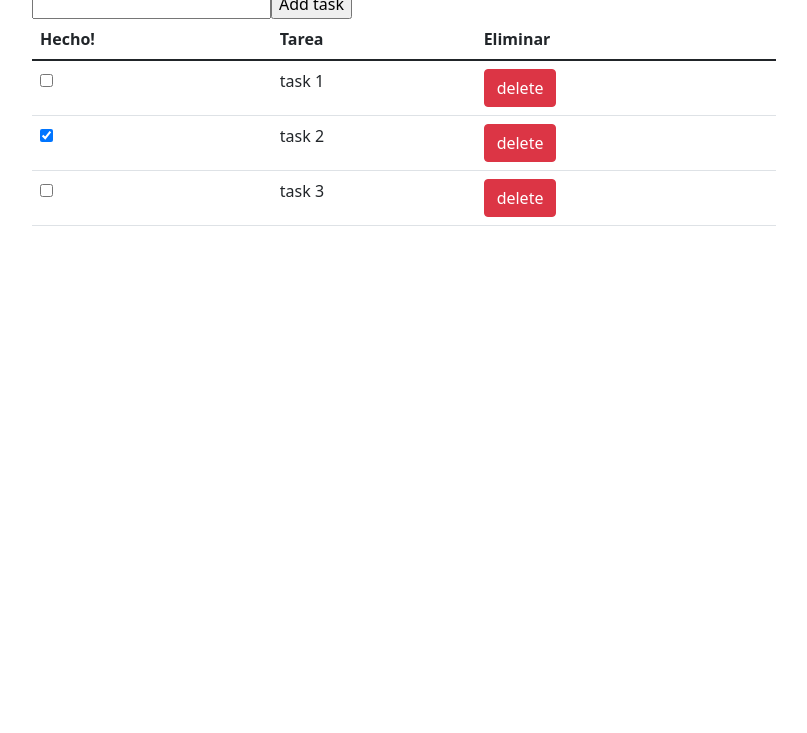
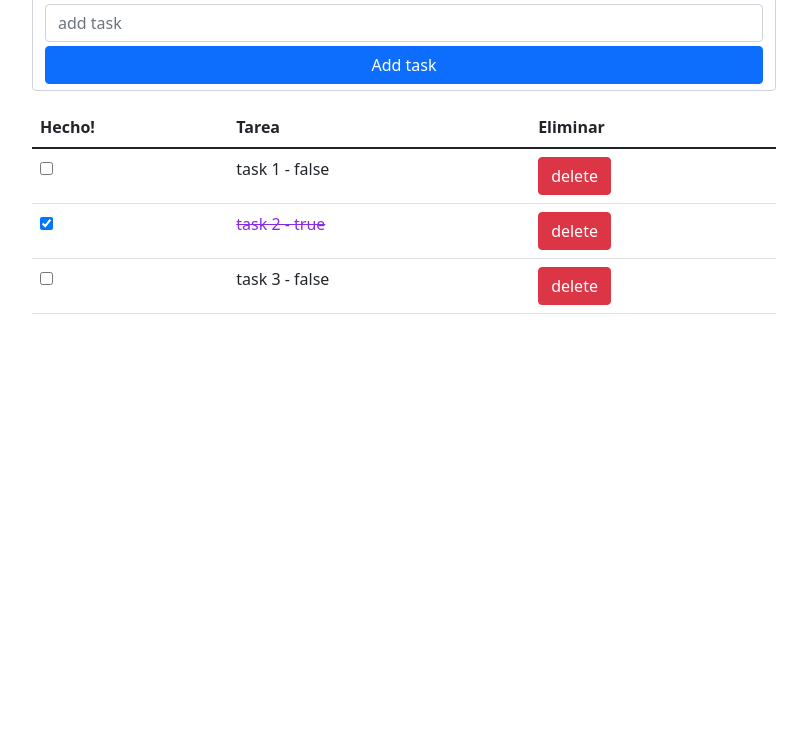
Before and after one commit to KevinQL/apptaskCDN-vue, a plain HTML site: page index.html in a window 1280 px wide. Shown: the part 67-800 px from the top of the page, without its empty margins (50-857 px from the left). Drawn offline with nearby package versions, Linux system fonts and the light colour scheme.

Commit message:
app task finished

```diff
--- a/index.html
+++ b/index.html
@@ -9,6 +9,15 @@
      <!-- Bootstrap CSS -->
      <link href="https://cdn.jsdelivr.net/npm/bootstrap@5.1.3/dist/css/bootstrap.min.css" rel="stylesheet" integrity="sha384-1BmE4kWBq78iYhFldvKuhfTAU6auU8tT94WrHftjDbrCEXSU1oBoqyl2QvZ6jIW3" crossorigin="anonymous">
 
+
+     <style>
+         .tachar{
+             text-decoration: line-through;
+         }
+         .color{
+             color:blueviolet;
+         }
+     </style>
 </head>
 <body>
 
@@ -16,9 +25,11 @@
         <div id="app" class="col-sm-8 col-sm-offset-2">
             <h1 class="text-center">{{ message }}</h1>
             <div class="">
-                <form v-on:submit.prevent="addTask" >
-                    <input type="text" v-model="task.title">
-                    <input type="submit" value="Add task">
+                <form
+                    class="form-control my-3"
+                    v-on:submit.prevent="addTask" >
+                    <input type="text" v-model="task.title" class="form-control" placeholder="add task">
+                    <input type="submit" value="Add task" class="btn btn-primary w-100 mt-1">
                 </form>
                 <table class="table">
                     <thead>
@@ -33,7 +44,9 @@
                             <td>
                                 <input type="checkbox" name="" id=""  v-model="task.done">
                             </td>
-                            <td>{{ task.title }}</td>
+                            <!-- <td v-if="task.done" class="tachar" >{{ task.title }} - {{ task.done }}</td>
+                            <td v-else="task.done" >{{ task.title }} - {{ task.done }}</td> -->
+                            <td v-bind:class="{tachar: task.done, color:task.done}" >{{ task.title }} - {{ task.done }}</td>
                             <td>
                                 <button
                                     class="btn btn-danger"
@@ -53,6 +66,7 @@
     <!-- VUE component -->
     <script src="https://unpkg.com/vue@3"></script>
     <script>
+
       const { createApp } = Vue
 
       createApp({
@@ -79,10 +93,6 @@
                 this.task = {};
                 console.log("Se agrego Tarea")
             },
-            doneTask(){
-                console.log("tarea hecho")
-            }
-
         }
       }).mount('#app')
     </script>
```
